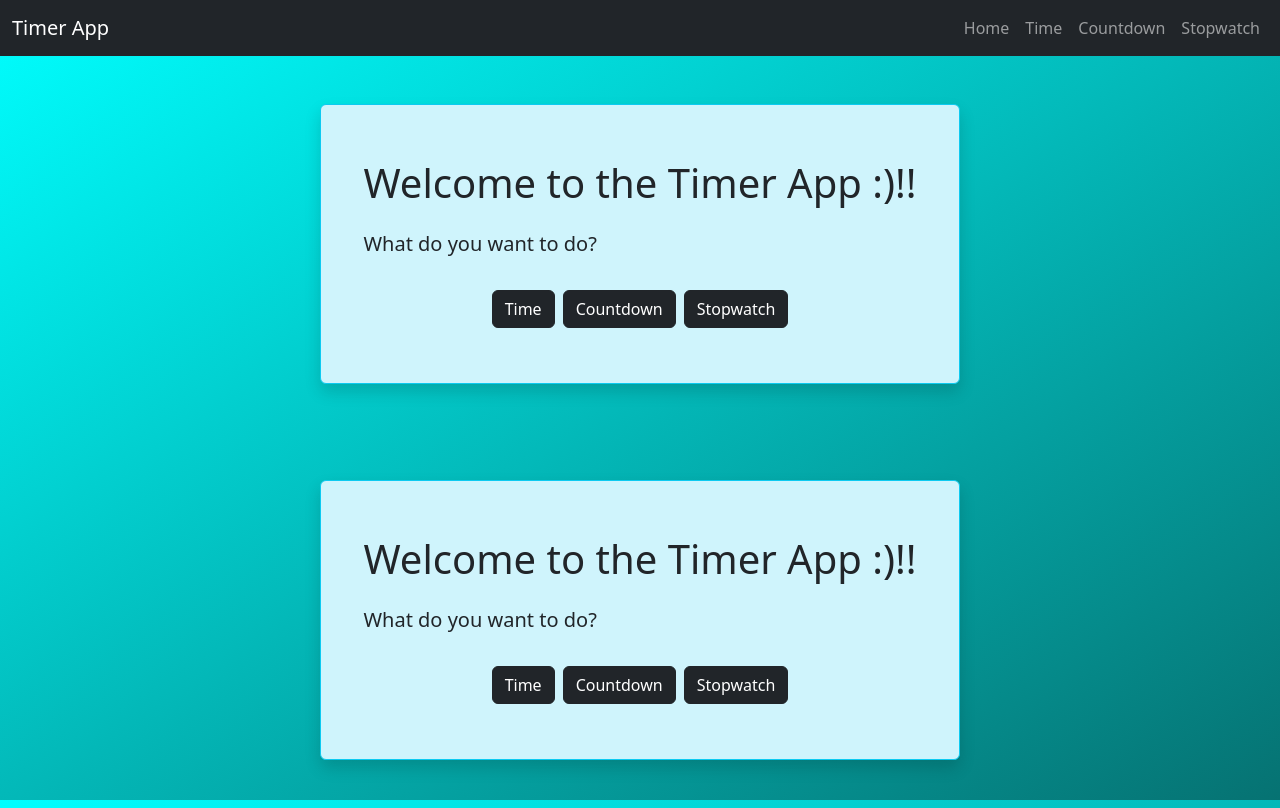
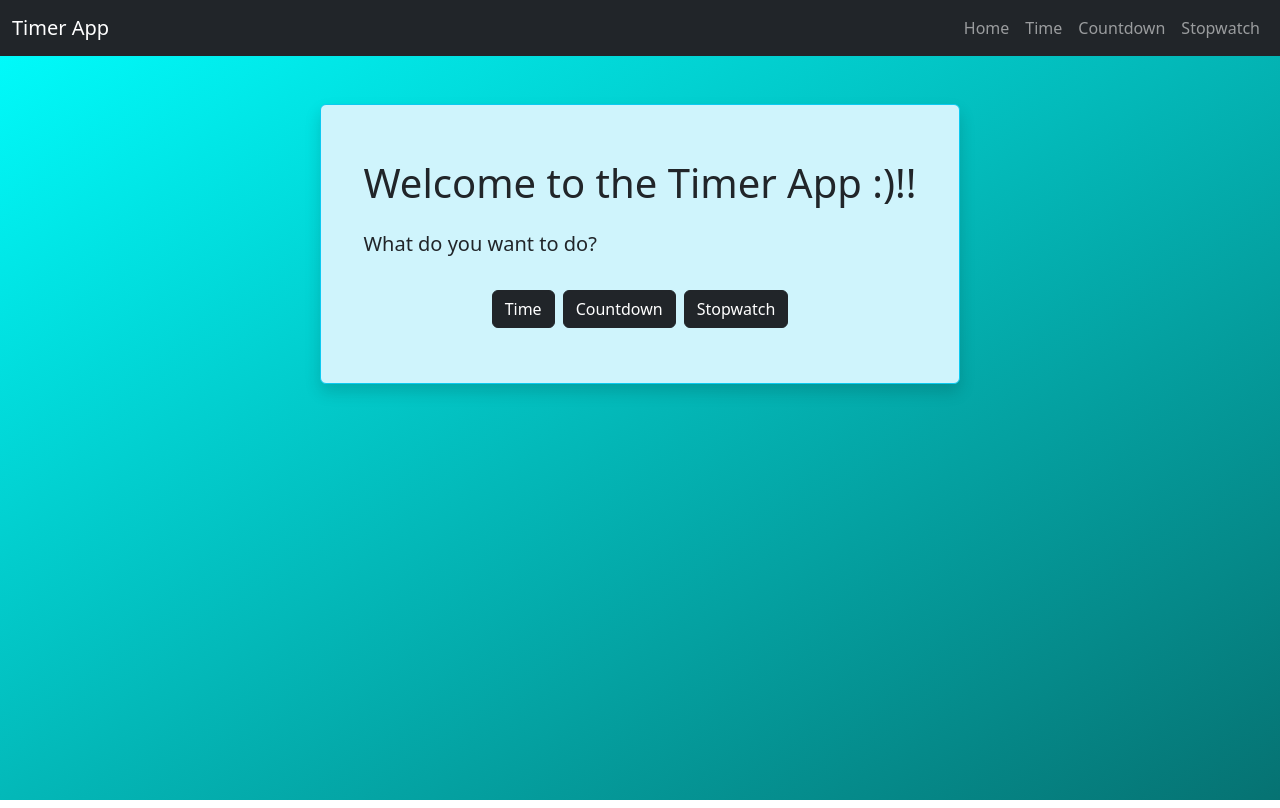
Before and after one commit to oluwayomid00/timerApp, a React (Create React App) app: page / in a window 1280 px wide. Built offline with nearby package versions, Linux system fonts and the light colour scheme.

Commit message:
updated navbar

```diff
--- a/src/App.js
+++ b/src/App.js
@@ -17,7 +17,6 @@
         <Route path='/countdown' element={<Countdown/>}> </Route>
         <Route path='/stopwatch' element={<Stopwatch/>}> </Route>
       </Routes>
-      <Home/>
     </div>
   );
 }
--- a/src/components/Navbar.js
+++ b/src/components/Navbar.js
@@ -6,7 +6,7 @@
     <div className="">
       <nav className="navbar navbar-expand-sm navbar-dark bg-dark">
         <div className="container-fluid">
-          <a className="navbar-brand" href="/timeApp/">
+          <a className="navbar-brand" href="/">
             Timer App
           </a>
           <button
```
